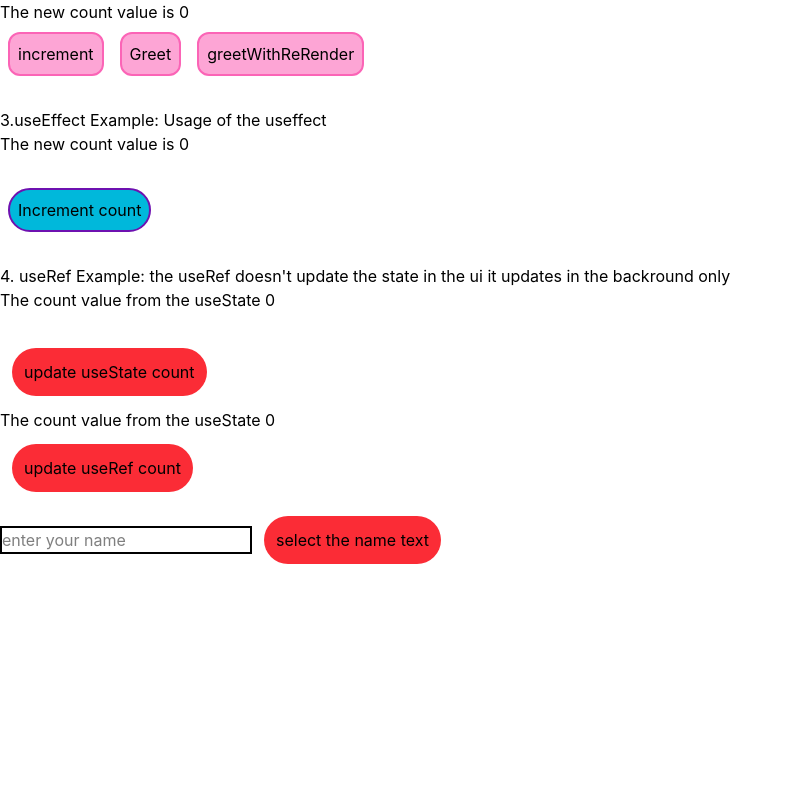
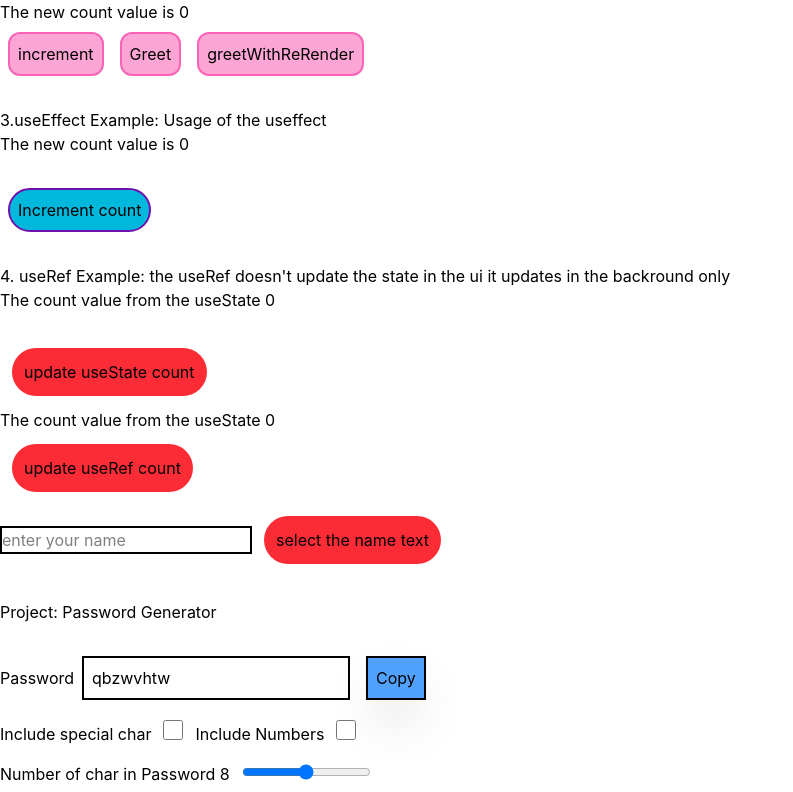
Before and after one commit to Siddu4101/React, a React (Vite) app in the folder concepts/concepts-app/: page / in a window 1280 px wide. Shown: the part 1096-1888 px from the top of the page, without its empty margins (0-793 px from the left). Before the commit the page ends 1672 px from the top, so only its background shows below. Built offline with nearby package versions, Linux system fonts and the light colour scheme.

Commit message:
feat: add PasswordGenerator component for dynamic password creation

```diff
--- a/concepts/concepts-app/src/App.jsx
+++ b/concepts/concepts-app/src/App.jsx
@@ -1,3 +1,4 @@
+import { PasswordGenerator } from "./hooks/simpleProject/PasswordGenerator"
 import UseCallBackExample from "./hooks/useCallBack/UseCallBackExample"
 import UseEffectExample from "./hooks/useEffect/UseEffectExample"
 import { UseRefExample } from "./hooks/useRef/UseRefExample"
@@ -13,7 +14,8 @@ function App() {
     <BackgrondChanger/><br /><br />
     <UseCallBackExample/> <br/><br/>
     <UseEffectExample/> <br /><br />
-    <UseRefExample/>
+    <UseRefExample/> <br /> <br />
+    <PasswordGenerator/>
     </>
   )
 }
--- /dev/null
+++ b/concepts/concepts-app/src/hooks/simpleProject/PasswordGenerator.jsx
@@ -0,0 +1,75 @@
+import { useState, useEffect, useCallback, useRef } from "react";
+
+export function PasswordGenerator() {
+    let [passLength, setPassLength] = useState(8)
+    let[includeSpecialChar, updateIncludeSpecialChar] = useState(false)
+    let[includeNumber, updateIncludeNumber] = useState(false)
+    let [passVal, updatePassVal] = useState("")
+
+    useEffect(()=>{
+        generatePass()
+    }, [includeSpecialChar, includeNumber, passLength])
+
+    let copyPass = useRef(null)
+
+    let generatePass = useCallback(() => {
+        let chars = "abcdefghijklmnopqrstuvwxyz";
+        let nums = "0123456789"
+        let speChar = "!@#$%^&*()"
+        let passSuperSet = chars;
+        let generatedPass = ""
+        if(includeNumber)
+            passSuperSet += nums
+        if(includeSpecialChar)
+            passSuperSet += speChar
+
+        for(let i =0; i<passLength; i++){
+            generatedPass = generatedPass += passSuperSet[Math.floor(Math.random()*passSuperSet.length)]
+        }
+
+        updatePassVal(passVal = generatedPass)
+
+    })
+
+    function updatePassLenght(e){
+       setPassLength(e.currentTarget.value)
+
+    }
+
+    function copyPassWordToClip(){
+        copyPass.current.select()
+        navigator.clipboard.writeText(copyPass.current.value)
+    }
+
+  return (
+    <>
+      <h1>Project: Password Generator</h1>
+      <br />
+      <label>
+        <span>Password</span>
+        <input
+          type="text"
+          readOnly
+          ref={copyPass}
+          value={passVal}
+          className="border-black p-2 m-2 border-2"
+          placeholder="Password Generator"
+        ></input>
+        <button className="p-2 m-2 border-2 bg-blue-400 shadow-2xl " onClick={copyPassWordToClip}>Copy</button>
+        <br />
+      </label>
+      <label>
+        <span>Include special char</span>
+          <input id="pass" type="checkbox" className="m-3 p-3 h-5 w-5" onInput={()=> updateIncludeSpecialChar(prvVal => !prvVal)}></input>
+      </label>
+      <label>
+        <span>Include Numbers</span>
+          <input type="checkbox" className="m-3 p-3 h-5 w-5" onInput={()=>updateIncludeNumber(prvValue => !prvValue)}></input>
+      </label><br />
+      <label>
+        <span>Number of char in Password {passLength}</span>
+        <input type="range" min={8} max={100} className="m-3" onInput={updatePassLenght}/>
+      </label>
+    </>
+  );
+}
```
Also changed, not shown: concepts/concepts-app/src/hooks/README.md.
